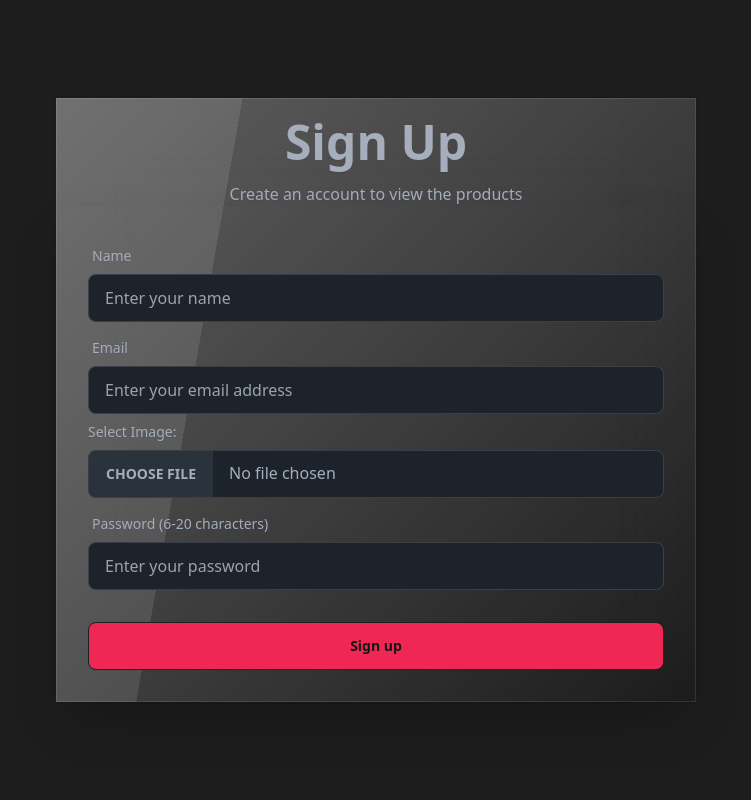
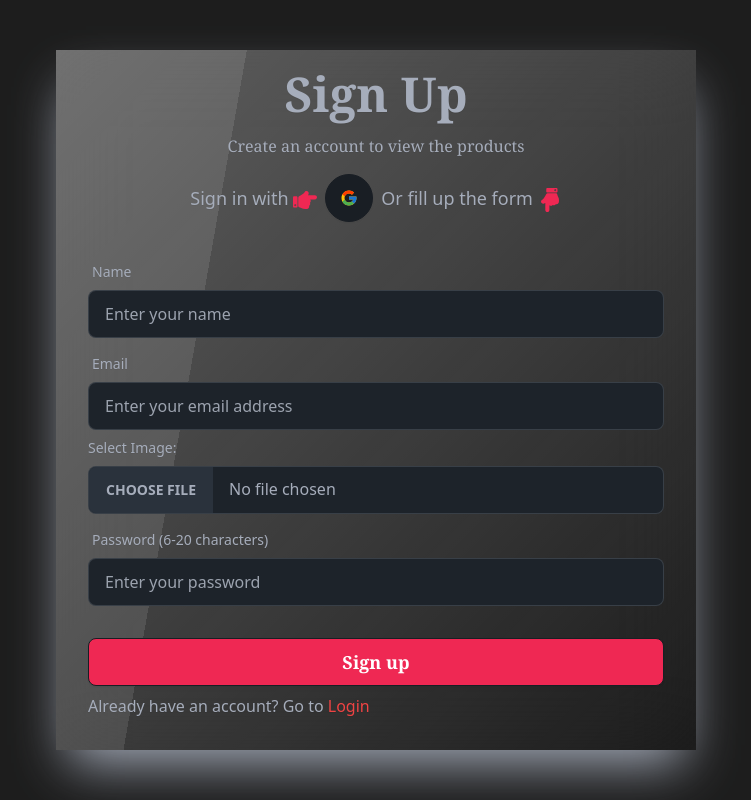
Before and after one commit to Shahriar-Hossain-Alvi/athlet-s-choice-client, a React (Vite) app: page /signup in a window 1280 px wide. Shown: the whole page, without its empty margins (264-1015 px from the left). Built offline with nearby package versions, Linux system fonts and the light colour scheme; no server answers.

Commit message:
added google sign in option in signup page

```diff
--- a/src/Pages/SignUp/Signup.jsx
+++ b/src/Pages/SignUp/Signup.jsx
@@ -3,18 +3,22 @@ import { toast, ToastContainer } from "react-toastify";
 import { AuthContext } from "../../Providers/AuthProvider";
 import axios from "axios";
 import { PiSpinnerBallFill } from "react-icons/pi";
-import { useLocation, useNavigate } from "react-router-dom";
+import { Link, useLocation, useNavigate } from "react-router-dom";
+import { FcGoogle } from "react-icons/fc";
+import { FaHandPointDown, FaHandPointRight } from "react-icons/fa";
 
 const image_hosting_api = import.meta.env.VITE_IMAGE_HOSTING_KEY;
 const image_hosting_url = `https://api.imgbb.com/1/upload?key=${image_hosting_api}`;
 
 
 const Signup = () => {
-    const { loading, setLoading, user, createUser, updateUserProfile } = useContext(AuthContext);
+    const { loading, setLoading, user, createUser, updateUserProfile, googleSignIn } = useContext(AuthContext);
     const location = useLocation();
     const navigate = useNavigate();
     const from = location?.state?.from?.pathname || '/';
 
+
+    // sign up with email and password
     const handleSignup = async e => {
         e.preventDefault();
         const form = e.target;
@@ -85,17 +89,51 @@ const Signup = () => {
 
     }
 
+
+    // handle google sign in
+    const handleGoogleSignIn = () => {
+        if (user) {
+            toast.error('Already Signed in');
+            return setTimeout(() => {
+                navigate(from, { replace: true });
+            }, 1500)
+        }
+
+        googleSignIn()
+            .then(result => {
+                if (result.user) {
+                    toast.success("Sign in successful");
+                    setTimeout(() => {
+                        navigate(from, { replace: true });
+                    }, 2500)
+                }
+            }).catch(error => {
+                console.log(error);
+                toast.error(error);
+            })
+    }
+
     return (
         <div className="min-h-screen flex justify-center items-center">
             <ToastContainer></ToastContainer>
-            <div className="glass w-3/4 lg:w-1/2 flex flex-col my-5 pt-5 round-2xl">
+            <div className="glass w-3/4 lg:w-1/2 flex flex-col my-5 pt-5 round-2xl shadow-2xl shadow-current">
                 <div className="text-center">
-                    <h1 className="text-5xl font-bold">Sign Up</h1>
-                    <p className="pt-4">Create an account to view the products
+                    <h1 className="text-5xl font-bold font-serif">Sign Up</h1>
+                    <p className="pt-4 font-serif">Create an account to view the products
                     </p>
                 </div>
 
-                <div className="shadow-2xl">
+                <div className="mt-4">
+                    <div className="flex justify-center gap-2 items-center">
+                        <h4 className="text-lg ">Sign in with <FaHandPointRight className="inline text-2xl text-acPink" /></h4>
+
+                        <button onClick={handleGoogleSignIn} className="btn btn-circle">
+                            <FcGoogle className="text-lg" />
+                        </button>
+
+                        <h4 className="text-lg">Or fill up the form <FaHandPointDown className="inline text-2xl text-acPink" /></h4>
+                    </div>
+
                     <form onSubmit={handleSignup} className="card-body">
                         <div className="form-control">
                             <label className="label">
@@ -113,7 +151,7 @@ const Signup = () => {
                         </div>
 
 
-                        <div>
+                        <div className="form-control">
                             <label htmlFor='image' className='block mb-2 text-sm'>
                                 Select Image:
                             </label>
@@ -141,9 +179,10 @@ const Signup = () => {
                                         <PiSpinnerBallFill className="animate-spin" />
                                     </button>
                                     :
-                                    <button className="btn bg-acPink hover:bg-acNavyBlue text-acBlackPrimary">Sign up</button>
+                                    <button className="btn bg-acPink hover:bg-acNavyBlue text-white font-serif text-lg">Sign up</button>
                             }
                         </div>
+                        <p>Already have an account? Go to <Link to="/login" className="text-red-500 hover:underline hover:text-red-700">Login</Link></p>
                     </form>
                 </div>
             </div>
--- a/src/Providers/AuthProvider.jsx
+++ b/src/Providers/AuthProvider.jsx
@@ -1,12 +1,14 @@
 import { createContext, useEffect, useState } from "react";
 import PropTypes from 'prop-types';
 import app from "../components/Firebase/firebase.config";
-import { getAuth, createUserWithEmailAndPassword, signInWithEmailAndPassword, updateProfile, onAuthStateChanged, signOut } from "firebase/auth";
+import { getAuth, createUserWithEmailAndPassword, signInWithEmailAndPassword, updateProfile, onAuthStateChanged, signOut, signInWithPopup, GoogleAuthProvider } from "firebase/auth";
+
 
 
 
 export const AuthContext = createContext(null);
 const auth = getAuth(app);
+const googleProvider = new GoogleAuthProvider();
 
 const AuthProvider = ({ children }) => {
     const [loading, setLoading] = useState(true);
@@ -28,6 +30,10 @@ const AuthProvider = ({ children }) => {
         })
     }
 
+    const googleSignIn = () => {
+        setLoading(true);
+        return signInWithPopup(auth, googleProvider);
+    }
 
     //login in with email and password
     const loginInUser = (email, password) => {
@@ -37,7 +43,7 @@ const AuthProvider = ({ children }) => {
 
 
     //logout user
-    const logout = ()=>{
+    const logout = () => {
         setLoading(true);
         return signOut(auth);
     }
@@ -66,7 +72,8 @@ const AuthProvider = ({ children }) => {
         createUser,
         loginInUser,
         updateUserProfile,
-        logout
+        logout,
+        googleSignIn
     }
 
     return (
```
